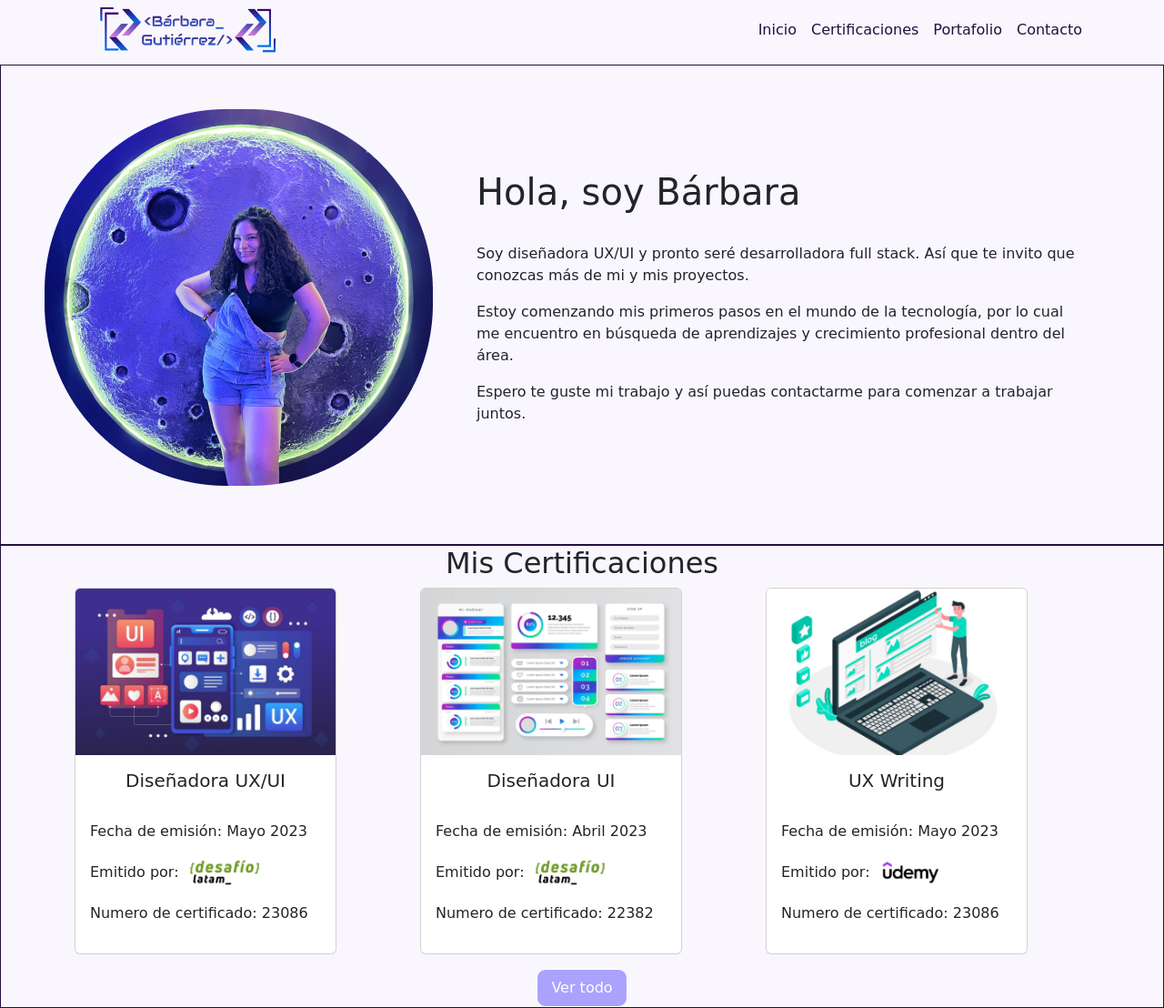
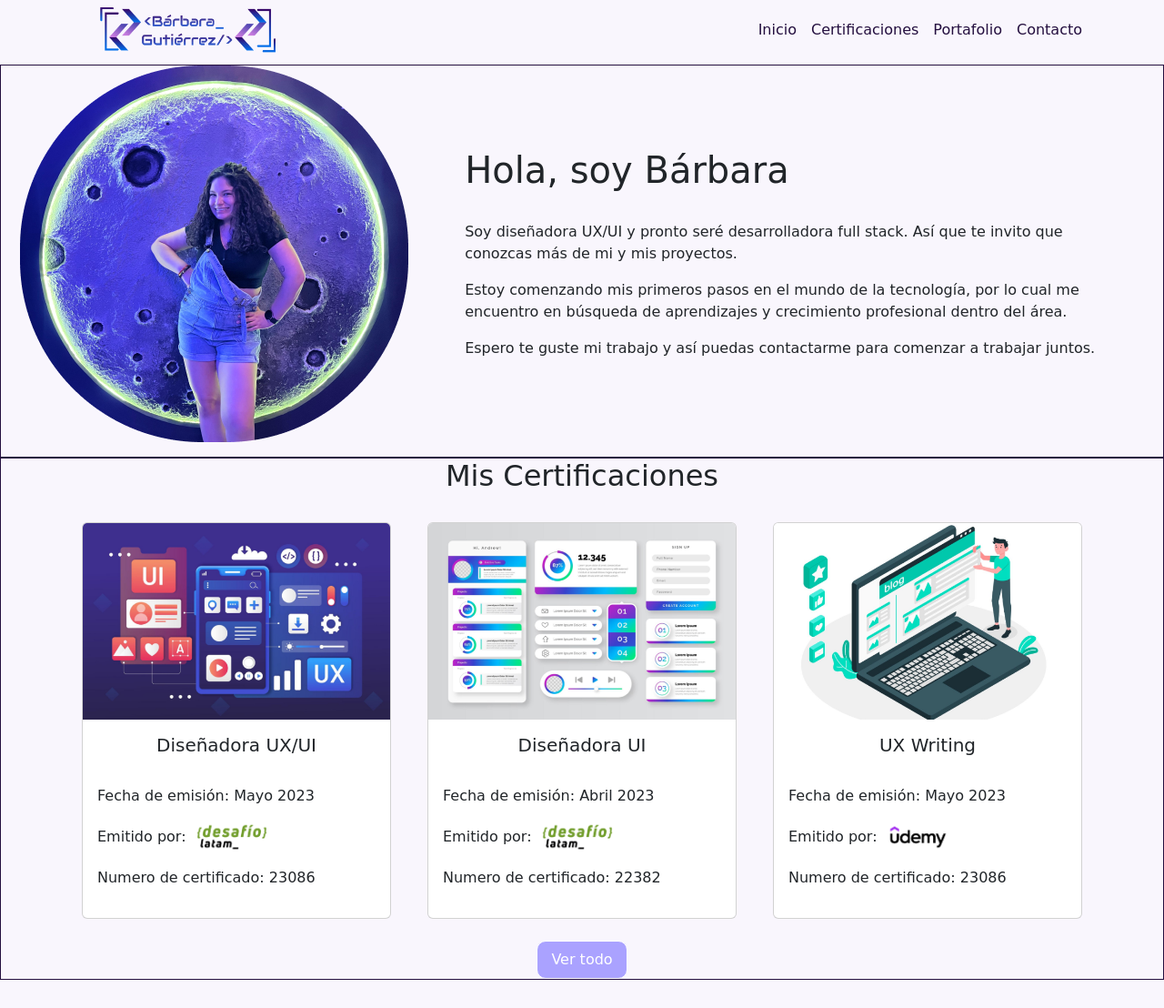
Before and after one commit to GlendyP/bagutierrezv.github.io, a plain HTML site: page index.html in a window 1280 px wide. Shown: the part 5-1113 px from the top of the page at 91% size. After the commit the page ends 1082 px from the top, so only its background shows below. Drawn offline with nearby package versions, Linux system fonts and the light colour scheme; a web font is replaced by a local one.

Commit message:
fix: las cards y header

```diff
--- a/assets/css/style.css
+++ b/assets/css/style.css
@@ -22,9 +22,19 @@ body {
     display: flex;
     justify-content: space-around;
     align-items: center;
+    flex-wrap: wrap;
 
     border: 1px solid #240F3F;
 }
+
+.text-descripcion{
+    /*border: 1px solid #240F3F;*/
+    width: 60%;
+    padding: 0px 20px 0px 20px;
+}
+/*.img-descripcion{
+    border: 1px solid #240F3F;
+}*/
 
 .info{
     align-items: center;
--- a/index.html
+++ b/index.html
@@ -31,7 +31,7 @@
             <div class="collapse navbar-collapse text-end" id="navbarNavAltMarkup">
                 <div class="navbar-nav ms-auto">
                     <a class="nav-link" href="#">Inicio</a>
-                    <a class="nav-link" href="#">Certificaciones</a>
+                    <a class="nav-link" href="./certificaciones.html">Certificaciones</a>
                     <a class="nav-link" href="#">Portafolio</a>
                     <a class="nav-link" href="#">Contacto</a>
                 </div>
@@ -40,11 +40,11 @@
     </nav>
 
     <!--Header-->
-    <section class="acerca-de-mi p-5">
-        <figure>
+    <section class="acerca-de-mi">
+        <figure class="img-descripcion">
             <img src="assets/img/header.png" alt="Foto-Barbara">
         </figure>
-        <div class="p-5">
+        <div class="text-descripcion">
             <h1>Hola, soy Bárbara</h1>
             <br>
             <p>Soy diseñadora UX/UI y pronto seré desarrolladora full stack. Así que te invito que conozcas más de mi y
@@ -62,7 +62,7 @@
             <div class="container">
                 <div class="row justify-content-center">
                     <div class="col-sm-12 col-md-6 col-lg-4">
-                        <div class="card" style="width: 18rem;">
+                        <div class="card mt-4 m-2 mx-2";">
                             <img src="./assets/img/ux_ui.png" class="card-img-top" alt="ux_ui">
                             <div class="card-body">
                                 <h5 class="card-title text-center">Diseñadora UX/UI</h5>
@@ -81,7 +81,7 @@
                         </div>
                     </div>
                     <div class="col-sm-12 col-md-6 col-lg-4">
-                        <div class="card" style="width: 18rem;">
+                        <div class="card mt-4 m-2 mx-2";">
                             <img src="./assets/img/ui_1.png" class="card-img-top" alt="ui">
                             <div class="card-body">
                                 <h5 class="card-title text-center">Diseñadora UI</h5>
@@ -100,7 +100,7 @@
                         </div>
                     </div>
                     <div class="col-sm-12 col-md-6 col-lg-4">
-                        <div class="card" style="width: 18rem;">
+                        <div class="card mt-4 m-2 mx-2">
                             <img src="./assets/img/ux_writing.png" class="card-img-top" alt="ux_writing">
                             <div class="card-body">
                                 <h5 class="card-title text-center">UX Writing</h5>
```
